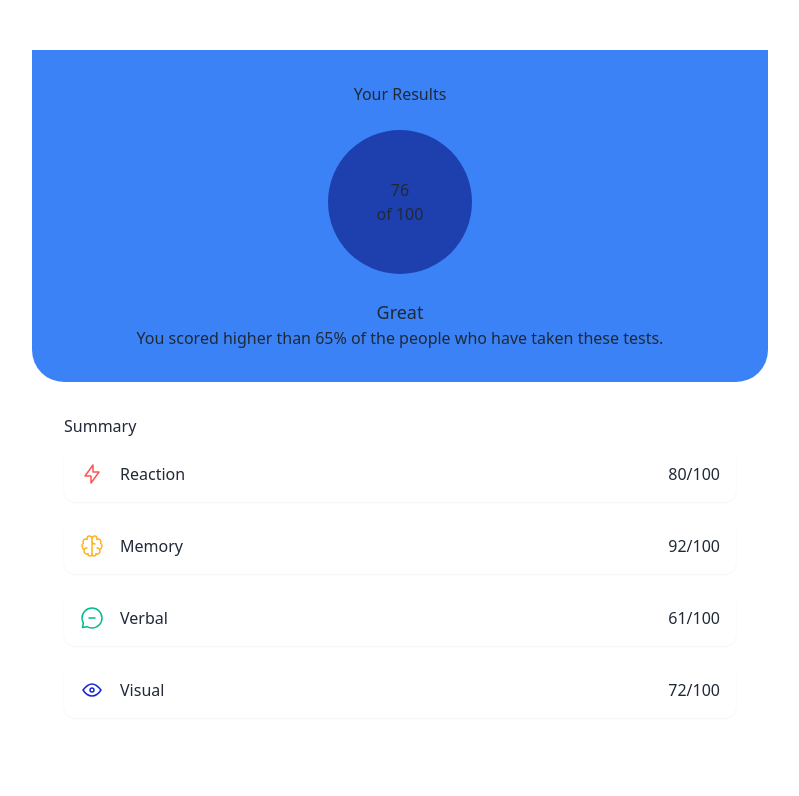
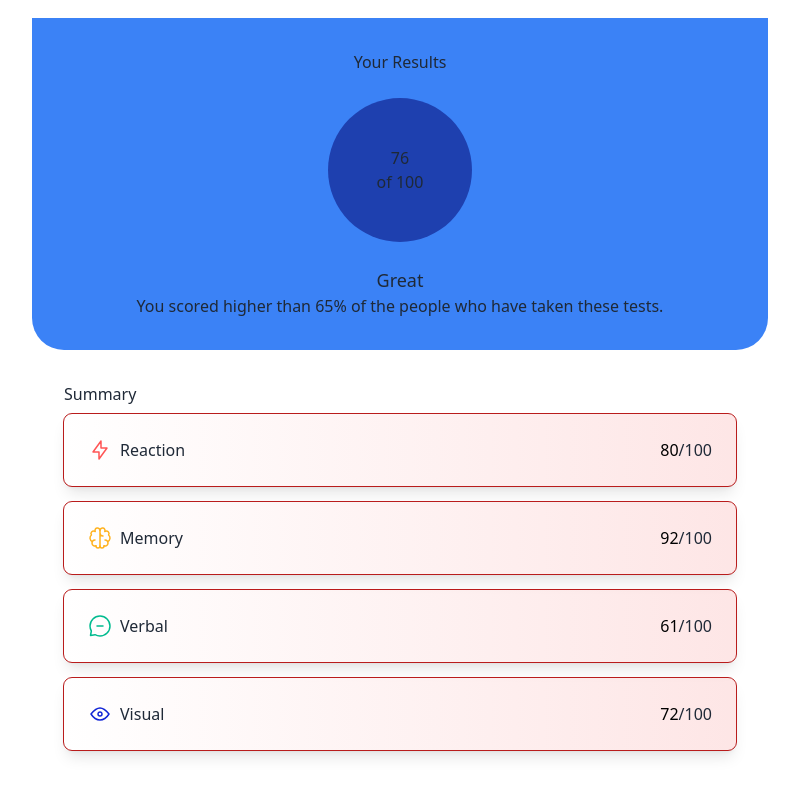
Before and after one commit to Hcmwebs/results-summary, a React (Vite) app: page / in a window 1280 px wide. Shown: the top 796 px of the page, without its empty margins (240-1039 px from the left). Built offline with nearby package versions, Linux system fonts and the light colour scheme.

Commit message:
updated the details of the details

```diff
--- a/src/components/CardBody.jsx
+++ b/src/components/CardBody.jsx
@@ -1,4 +1,3 @@
-import React from 'react';
 import data from '../data/Data';
 
 const CardBody = () => {
@@ -7,15 +6,23 @@ const CardBody = () => {
 			<h2>Summary</h2>
 			<div className='grid grid-cols-1 gap-y-4'>
 				{data.map((item) => {
-					const { category, score, icon, colorFrom, color } = item;
+					const { category, icon, score } = item;
 					return (
 						<div
-							key={score}
-							className='card flex flex-row rounded-xl shadow-sm p-4'
+							key={category}
+							className={`flex w-full justify-between align-center p-6 shadow-lg outline outline-1 outline-red-700 rounded-lg bg-gradient-to-r from-[rgba(255,255,255,0.95)] ${'to-[hsla(0,89%,65%,0.15)] 100%'}
+
+							`}
 						>
-							<img src={icon} alt={category} />
-							<p className={`ml-4 ${'text-[color]'}`}>{category}</p>
-							<span>{score}/100</span>
+							<header className='flex gap-x-2'>
+								<img src={icon} alt='reaction' />
+								<h2 className={`capitalize ${'text-[color]'}`}>{category}</h2>
+							</header>
+							<div className=''>
+								<p>
+									<span className='text-black'>{score}</span>/100
+								</p>
+							</div>
 						</div>
 					);
 				})}
--- /dev/null
+++ b/src/components/SingleItem.jsx
@@ -0,0 +1,19 @@
+const SingleItem = ({ bgColor, color, category, score, icon, className }) => {
+	return (
+		<>
+			<div className={className}>
+				<header className='flex gap-x-2'>
+					<img src={icon} alt='reaction' />
+					<h2 className={`capitalize`}>{category}</h2>
+				</header>
+				<div className=''>
+					<p>
+						<span className='text-black'>{score}</span>/100
+					</p>
+				</div>
+			</div>
+		</>
+	);
+};
+
+export default SingleItem;
--- a/src/data/Data.jsx
+++ b/src/data/Data.jsx
@@ -8,29 +8,37 @@ const data = [
 		category: 'Reaction',
 		score: 80,
 		icon: reaction,
-		colorFrom: 'rgba(255, 255, 255, 0.95)',
-		color: '#F55555',
+		color: 'hsl(0,89%,65%)',
+		bgColor: 'hsla(0,89%,65%,0.15)',
+		className:
+			'flex w-full justify-between align-center p-6 shadow-lg outline outline-1 outline-red-700 rounded-lg bg-gradient-to-r from-[rgba(255,255,255,0.95)] to-[hsla(0,89%,65%,0.15)] 100%',
 	},
 	{
 		category: 'Memory',
 		score: 92,
 		icon: memory,
-		colorFrom: 'rgba(255, 255, 255, 0.95)',
-		color: '#FFB21E',
+		color: 'hsl(39, 100%, 56%)',
+		bgColor: 'hsla(39,100%,56%,0.15)',
+		className:
+			'flex w-full justify-between align-center p-6 shadow-lg outline outline-1 outline-red-700 rounded-lg bg-gradient-to-r from-[rgba(255,255,255,0.95)] to-[hsla(39,100%,56%,0.15)] 100%',
 	},
 	{
 		category: 'Verbal',
 		score: 61,
 		icon: verbal,
-		colorFrom: 'rgba(255, 255, 255, 0.95)',
-		color: '#00BB8F',
+		color: 'hsla(166, 100%, 37%, 1.0)',
+		bgColor: 'hsla(166, 100%, 37%, 0.15)',
+		className:
+			'flex w-full justify-between align-center p-6 shadow-lg outline outline-1 outline-red-700 rounded-lg bg-gradient-to-r from-[rgba(255,255,255,0.95)] to-hsla(166, 100%, 37%, 0.15)] 100%',
 	},
 	{
 		category: 'Visual',
 		score: 72,
 		icon: visual,
-		colorFrom: 'rgba(255, 255, 255, 0.95)',
-		color: '#1125D6',
+		color: 'hsla(234, 85%, 45%,1.0)',
+		bgColor: 'hsla(234, 85%, 45%,0.15)',
+		className:
+			'flex w-full justify-between align-center p-6 shadow-lg outline outline-1 outline-red-700 rounded-lg bg-gradient-to-r from-[rgba(255,255,255,0.95)] to-[hsla(234, 85%, 45%,0.15)] 100%',
 	},
 ];
 
```
